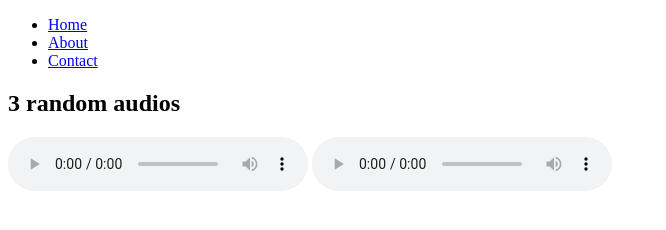
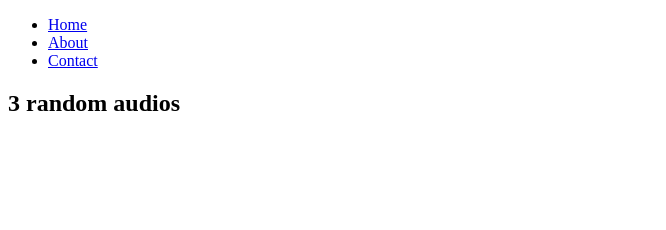
Before and after one commit to acciojob/semantic-navbar-and-audios-varungowdamj, a website: page main.html in a window 1280 px wide. Shown: the whole page, without its empty margins (0-666 px from the left). Drawn offline with Linux system fonts and the light colour scheme.

Commit message:
created a submission

```diff
--- a/main.html
+++ b/main.html
@@ -22,11 +22,11 @@
             <source src="http://commondatastorage.googleapis.com/codeskulptor-demos/DDR_assets/Kangaroo_MusiQue_-_The_Neverwritten_Role_Playing_Game.mp3" type="audio/mpeg">
             Your browser does not support the audio element.
         </audio>
-        <audio controls>
+        <audio>
             <source src="http://commondatastorage.googleapis.com/codeskulptor-assets/Epoq-Lepidoptera.ogg" type="audio/ogg">
             Your browser does not support the audio element.
         </audio>
-        <audio controls>
+        <audio>
             <source src="http://codeskulptor-demos.commondatastorage.googleapis.com/pang/paza-moduless.mp3" type="audio/mpeg">
             Your browser does not support the audio element.
         </audio>
```
